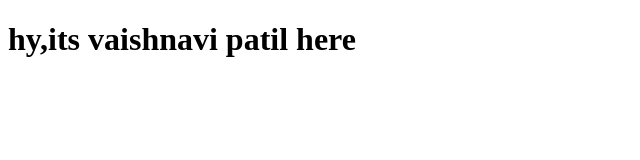
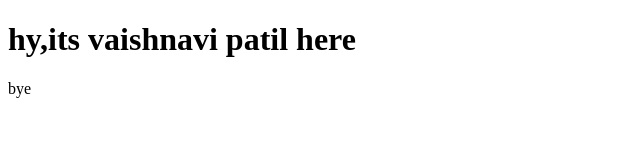
Before and after one commit to Vaishnavi2405patil/demo, a plain HTML site: page index.html in a window 1280 px wide. Shown: the full height of the page, 0-640 px from the left. Drawn offline with Linux system fonts and the light colour scheme.

Commit message:
first commit

```diff
--- a/index.html
+++ b/index.html
@@ -7,5 +7,8 @@
 </head>
 <body>
     <h1>  hy,its vaishnavi patil here</h1>
+    <div class="d">
+        bye
+    </div>
 </body>
 </html>
```
Also changed, not shown: style.html (deleted).
